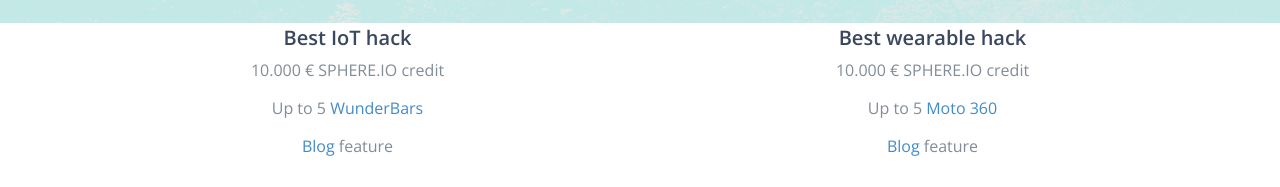
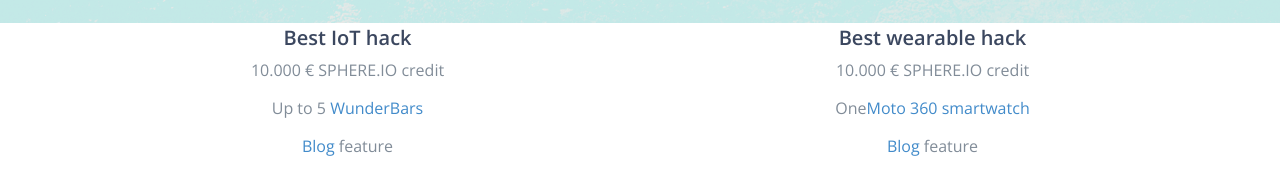
Before and after one commit to sphereio/ecomhack, a website: page index.html in a window 1280 px wide. Shown: the part 3378-3565 px from the top of the page. Drawn offline with nearby package versions, Linux system fonts and the light colour scheme; some packages are replaced by stand-ins of ours.

Commit message:
Update Moto360 prize

```diff
--- a/index.html
+++ b/index.html
@@ -346,7 +346,7 @@
             <h3>Best wearable hack</h3>
             <ul>
               <li>10.000 € SPHERE.IO credit </li>
-              <li>Up to 5 <a href="https://moto360.motorola.com/ ">Moto 360</a></li>
+              <li>One<a href="https://moto360.motorola.com/ ">Moto 360 smartwatch</a></li>
               <li><a href="http://www.commercetools.com/en/blog/">Blog</a> feature</li>
             </ul>
           </div>
```
